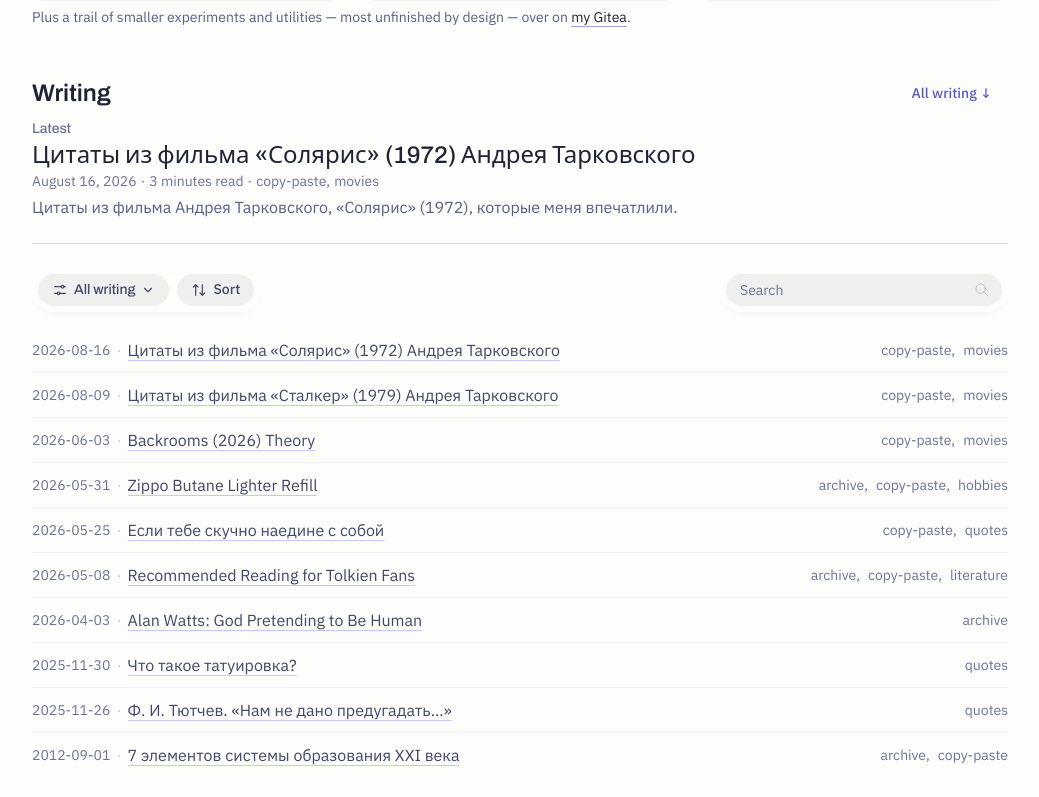
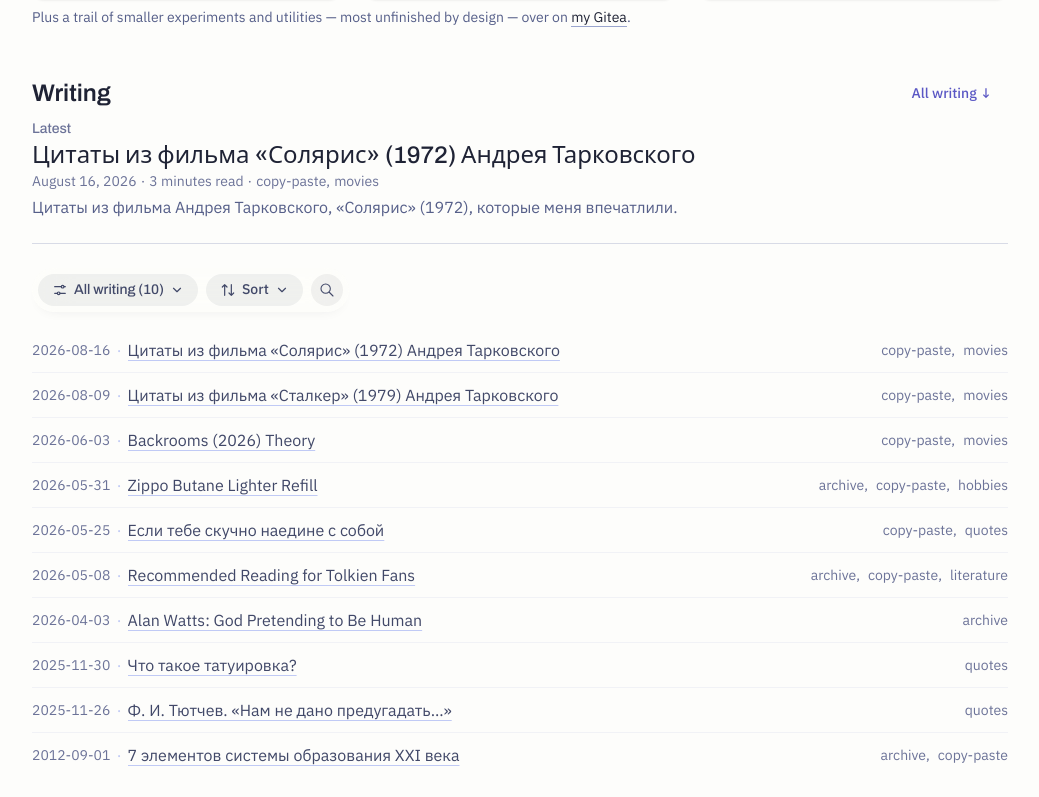
Before and after one commit to ar-va/web-ar-va-com, an Astro site: page / in a window 1280 px wide. Shown: the part 794-1591 px from the top of the page, without its empty margins (120-1159 px from the left). Built offline with nearby package versions, Linux system fonts and the light colour scheme; Astro itself is replaced by a stand-in of ours.

Commit message:
Search as an expanding icon in the toolbar pill; header no longer pinned; All writing shows its count; Sort gets a dropdown chevron

```diff
--- a/src/components/Header.astro
+++ b/src/components/Header.astro
@@ -10,8 +10,9 @@ const path = Astro.url.pathname;
 const current = (on: boolean) => (on ? 'page' : undefined);
 ---
 
-<!-- Three floating frosted-glass pills across the page width: logo left, menu centred, account + theme right. -->
-<nav id="site-header" class="sticky top-3 z-50 mt-3 max-w-5xl mx-auto px-3 sm:px-6 w-full flex justify-between items-center gap-2 sm:grid sm:grid-cols-[1fr_auto_1fr]">
+<!-- Three frosted-glass pills across the page width: logo left, menu centred, account + theme right. Not pinned:
+     it scrolls away with the page (user, 2026-10-29). -->
+<nav id="site-header" class="relative z-50 mt-3 max-w-5xl mx-auto px-3 sm:px-6 w-full flex justify-between items-center gap-2 sm:grid sm:grid-cols-[1fr_auto_1fr]">
   <a href={`${main}/`} class="glass shrink-0 justify-self-start h-11 rounded-full flex items-center px-3.5 sm:px-5" aria-label="ARVA home">
     <!-- Brand logo files, ink on light and washi on dark: the horizontal logo (24 px) from 640 px up; on phones the
          small leaf mark (the brand's file for sizes under 32 px), since the full logo doesn't fit beside the menu. -->
--- a/src/components/SortMenu.astro
+++ b/src/components/SortMenu.astro
@@ -7,9 +7,10 @@ const options = [['new', 'Newest first'], ['old', 'Oldest first'], ['az', 'A–Z
 ---
 <div id={id} class="relative" data-sort-menu>
   <button type="button" aria-haspopup="true" aria-expanded="false"
-    class="ctl pl-2.5">
+    class="ctl group pl-2.5">
     <svg class="w-4 h-4" fill="none" viewBox="0 0 24 24" stroke-width="1.8" stroke="currentColor" stroke-linecap="round" stroke-linejoin="round" aria-hidden="true"><path d="M7 20V4M3.5 7.5 7 4l3.5 3.5M17 4v16M13.5 16.5 17 20l3.5-3.5" /></svg>
     Sort
+    <svg class="w-3.5 h-3.5 transition-transform group-aria-expanded:rotate-180" fill="none" viewBox="0 0 24 24" stroke-width="2" stroke="currentColor" aria-hidden="true"><path stroke-linecap="round" stroke-linejoin="round" d="m6 9 6 6 6-6" /></svg>
   </button>
   <ul hidden role="menu" class="glass absolute left-0 top-full mt-2 z-30 min-w-44 rounded-2xl p-1.5">
     {options.map(([key, label]) => (
--- a/src/components/Writing.astro
+++ b/src/components/Writing.astro
@@ -112,34 +112,26 @@ const years = Array.from(yearsMap.keys()).sort((a, b) => parseInt(b) - parseInt(
 
   <!-- All Writing Section -->
   <section id="all-writing">
-    <!-- Two frosted pills, like the header (controls; search), stay under the header while scrolling through the posts; lets go where the section ends. -->
-    <div class="sticky top-16 z-40 grid w-fit mx-auto gap-2 sm:flex sm:w-auto sm:mx-0 sm:items-center sm:justify-between">
+    <!-- A frosted pill (filters, Sort, views, search) that sticks to the top while scrolling through the posts; lets go where the section ends. -->
+    <div class="sticky top-3 z-40 grid w-fit mx-auto gap-2 sm:flex sm:w-auto sm:mx-0 sm:items-center sm:justify-between">
       <div class="glass-under relative rounded-3xl sm:rounded-full flex flex-wrap items-center justify-center gap-2 p-1.5">
         <h2 class="m-0 shrink-0">
           <button type="button" id="filters-toggle" aria-expanded="false" aria-controls="filters-panel" title="Filter by date and topic"
             class="ctl group pl-2.5">
             <svg class="w-4 h-4" fill="none" viewBox="0 0 24 24" stroke-width="1.7" stroke="currentColor" stroke-linecap="round" aria-hidden="true"><path d="M4 7h10M18 7h2M4 17h4M12 17h8" /><circle cx="16" cy="7" r="2" /><circle cx="10" cy="17" r="2" /></svg>
-            All writing
+            All writing ({postsWithData.length})
             <span id="filters-count" hidden class="min-w-5 h-5 px-1.5 rounded-full bg-blue-violet-500 text-white text-[11px] font-semibold leading-5 text-center"></span>
             <svg class="w-3.5 h-3.5 transition-transform group-aria-expanded:rotate-180" fill="none" viewBox="0 0 24 24" stroke-width="2" stroke="currentColor" aria-hidden="true"><path stroke-linecap="round" stroke-linejoin="round" d="m6 9 6 6 6-6" /></svg>
           </button>
         </h2>
         <SortMenu id="posts-sort" />
+        <!-- Search: a round icon like the other controls that widens into a field when used (.search-field). -->
+        <label class="search-field">
+          <input type="search" id="search-input" placeholder="Search" aria-label="Search writing" autocomplete="off"
+            onkeydown="if (event.key === 'Escape') { this.value = ''; this.dispatchEvent(new Event('input', { bubbles: true })); this.blur(); }" />
+          <svg fill="none" viewBox="0 0 24 24" stroke="currentColor" stroke-width="1.6" stroke-linecap="round" aria-hidden="true"><path d="M21 21l-6-6m2-5a7 7 0 11-14 0 7 7 0 0114 0z" /></svg>
+        </label>
       </div>
-
-      <div class="glass-under relative rounded-full p-1.5 w-full sm:w-72"><div class="relative">
-        <input
-          type="text"
-          id="search-input"
-          placeholder="Search"
-          class="w-full h-8 rounded-full bg-(--well) pl-3.5 pr-9 text-sm text-zinc-900 dark:text-white focus:outline-none focus:ring-2 focus:ring-blue-violet-500/60 transition-shadow placeholder:text-zinc-500"
-          aria-label="Search writing"
-        />
-        <svg class="w-4 h-4 absolute right-3 top-1/2 -translate-y-1/2 text-zinc-400 pointer-events-none" fill="none" viewBox="0 0 24 24" stroke="currentColor">
-          <path stroke-linecap="round" stroke-linejoin="round" stroke-width="1" d="M21 21l-6-6m2-5a7 7 0 11-14 0 7 7 0 0114 0z" />
-        </svg>
-      </div></div>
-
       <!-- Filters drop down from "All writing" (and travel with the bar); several can be picked before closing. -->
       <div id="filters-panel" hidden class="glass absolute left-0 right-0 top-full mt-2 rounded-3xl px-5 py-4 max-h-[70vh] overflow-y-auto space-y-1">
         <button type="button" data-filters-reset disabled title="Clear the filters and the search"
--- a/src/components/music/Shelf.astro
+++ b/src/components/music/Shelf.astro
@@ -73,8 +73,8 @@ const viewBtn = 'ctl ctl-icon';
       <hr class="border-zinc-200 dark:border-zinc-800/80 my-8" />
 
       <section id="all-records">
-        <!-- Two frosted pills, like the header (controls; search), stay under the header while scrolling through the records; lets go where the section ends. -->
-        <div class="sticky top-16 z-40 grid w-fit mx-auto gap-2 sm:flex sm:w-auto sm:mx-0 sm:items-center sm:justify-between">
+        <!-- A frosted pill (filters, Sort, views, search) that sticks to the top while scrolling through the records; lets go where the section ends. -->
+        <div class="sticky top-3 z-40 grid w-fit mx-auto gap-2 sm:flex sm:w-auto sm:mx-0 sm:items-center sm:justify-between">
           <div class="glass-under relative rounded-3xl sm:rounded-full flex flex-wrap items-center justify-center gap-2 p-1.5">
             <h2 class="m-0 shrink-0">
               <button type="button" id="filters-toggle" aria-expanded="false" aria-controls="filters-panel" title="Filter by added, released and genre"
@@ -96,13 +96,13 @@ const viewBtn = 'ctl ctl-icon';
                 <span class="sr-only">List view</span>
               </button>
             </div>
+            <!-- Search: a round icon like the other controls that widens into a field when used (.search-field). -->
+            <label class="search-field">
+              <input type="search" id="record-search" placeholder="Search" aria-label="Search records" autocomplete="off"
+                onkeydown="if (event.key === 'Escape') { this.value = ''; this.dispatchEvent(new Event('input', { bubbles: true })); this.blur(); }" />
+              <svg fill="none" viewBox="0 0 24 24" stroke="currentColor" stroke-width="1.6" stroke-linecap="round" aria-hidden="true"><path d="M21 21l-6-6m2-5a7 7 0 11-14 0 7 7 0 0114 0z" /></svg>
+            </label>
           </div>
-          <div class="glass-under relative rounded-full p-1.5 w-full sm:w-72"><div class="relative">
-            <input type="search" id="record-search" placeholder="Search" aria-label="Search records"
-              class="w-full h-8 rounded-full bg-(--well) pl-3.5 pr-9 text-sm text-zinc-900 dark:text-white focus:outline-none focus:ring-2 focus:ring-blue-violet-500/60 transition-shadow placeholder:text-zinc-500 [&::-webkit-search-cancel-button]:hidden" />
-            <svg class="w-4 h-4 absolute right-3 top-1/2 -translate-y-1/2 text-zinc-400 pointer-events-none" fill="none" viewBox="0 0 24 24" stroke="currentColor" aria-hidden="true"><path stroke-linecap="round" stroke-linejoin="round" stroke-width="1" d="M21 21l-6-6m2-5a7 7 0 11-14 0 7 7 0 0114 0z" /></svg>
-          </div></div>
-
           <!-- Filters drop down from "All records" (and travel with the bar); several can be picked before closing. -->
           <div id="filters-panel" hidden class="glass absolute left-0 right-0 top-full mt-2 rounded-3xl px-5 py-4 max-h-[70vh] overflow-y-auto space-y-1">
             <button type="button" data-filters-reset disabled title="Clear the filters and the search"
--- a/src/styles/global.css
+++ b/src/styles/global.css
@@ -300,8 +300,8 @@ iframe[id^="telegram-login"] { color-scheme: light dark; }
 /* Over the photo viewer's dark backdrop the glass is always the dark kind, whatever the site theme. */
 dialog[data-lightbox] .glass { background: rgb(26 27 38 / 0.5); box-shadow: 0 8px 24px -10px rgb(0 0 0 / 0.6); }
 
-/* The header stays on screen: jumps to #sections stop below it instead of under it. */
-html { scroll-padding-top: 5.5rem; }
+/* Jumps to #sections stop a little below the top (the header scrolls away; list toolbars stick at the top). */
+html { scroll-padding-top: 1.5rem; }
 
 /* Shelf reveal (Shelf.astro): a record rises and fades in the first time it scrolls into view. */
 .reveal-pending { opacity: 0; transform: translateY(14px); }
@@ -364,3 +364,23 @@ html { scroll-padding-top: 5.5rem; }
 #filters-panel .active-tag:hover { background: var(--on-bg-hover); }
 #filters-panel .active-tag span { color: var(--on-text); text-decoration-line: none; white-space: pre; }
 #filters-panel .active-tag span + span { opacity: 0.7; }
+
+/* Toolbar search (Shelf, Writing): a round icon the size of the other controls that widens into a field on focus
+   and stays open while it holds text; Esc clears and closes it. */
+.search-field { position: relative; display: inline-flex; color: var(--color-zinc-700); }
+.dark .search-field { color: var(--color-zinc-200); }
+.search-field input {
+  width: 2rem; height: 2rem; padding: 0 0 0 2rem; border-radius: 9999px; background: var(--well);
+  font-size: 0.875rem; color: var(--color-zinc-900); cursor: pointer;
+  transition: width 0.25s cubic-bezier(0.2, 0.7, 0.2, 1), background-color 0.15s;
+}
+.dark .search-field input { color: #fff; }
+.search-field input:hover { background: var(--well-hover); }
+.search-field input:focus, .search-field input:not(:placeholder-shown) { width: 14rem; padding-right: 0.75rem; cursor: text; }
+.search-field input:focus { outline: none; box-shadow: 0 0 0 2px color-mix(in srgb, var(--color-blue-violet-500) 60%, transparent); }
+.search-field input::placeholder { color: var(--color-zinc-500); }
+.search-field input:not(:focus)::placeholder { color: transparent; }
+.search-field input::-webkit-search-cancel-button { display: none; }
+.search-field svg { position: absolute; left: 0.5rem; top: 50%; translate: 0 -50%; width: 1rem; height: 1rem; pointer-events: none; }
+@media (max-width: 639px) { .search-field input:focus, .search-field input:not(:placeholder-shown) { width: 11rem; } }
+@media (prefers-reduced-motion: reduce) { .search-field input { transition: none; } }
```
